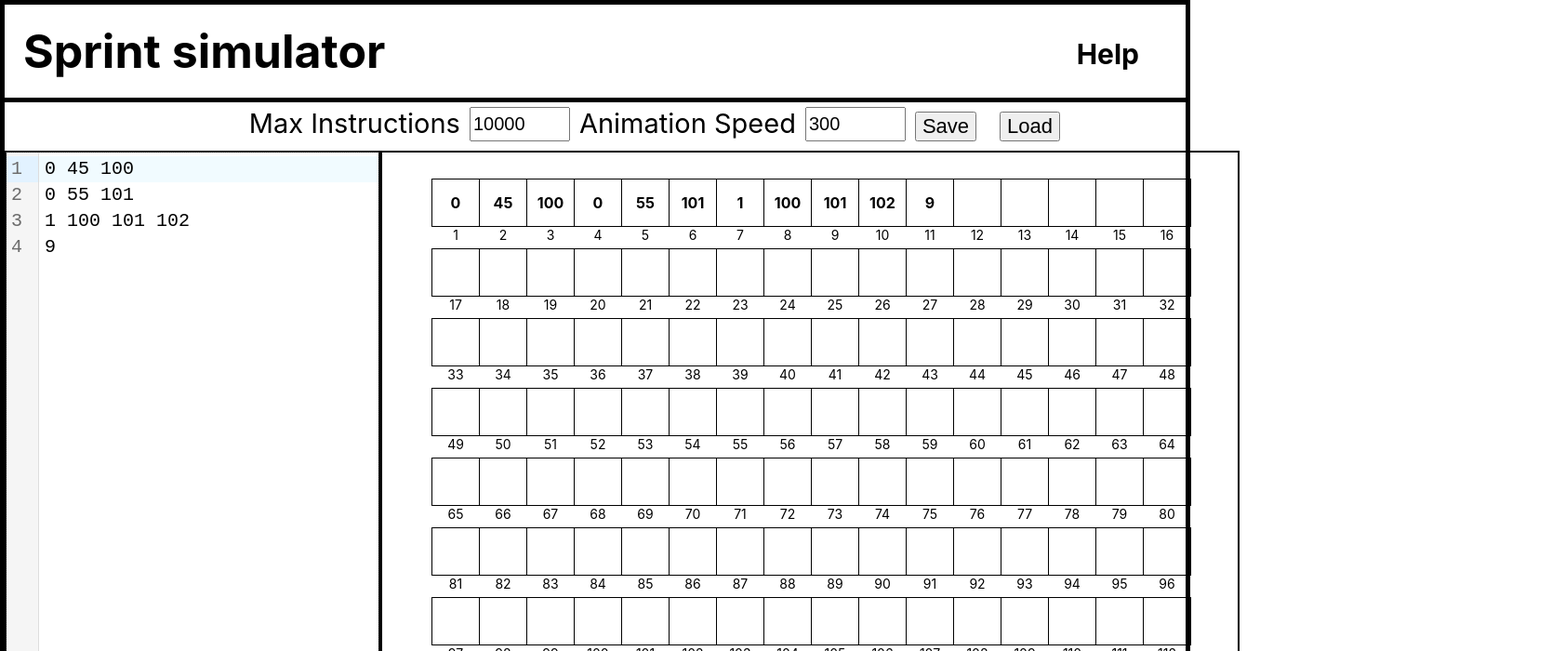
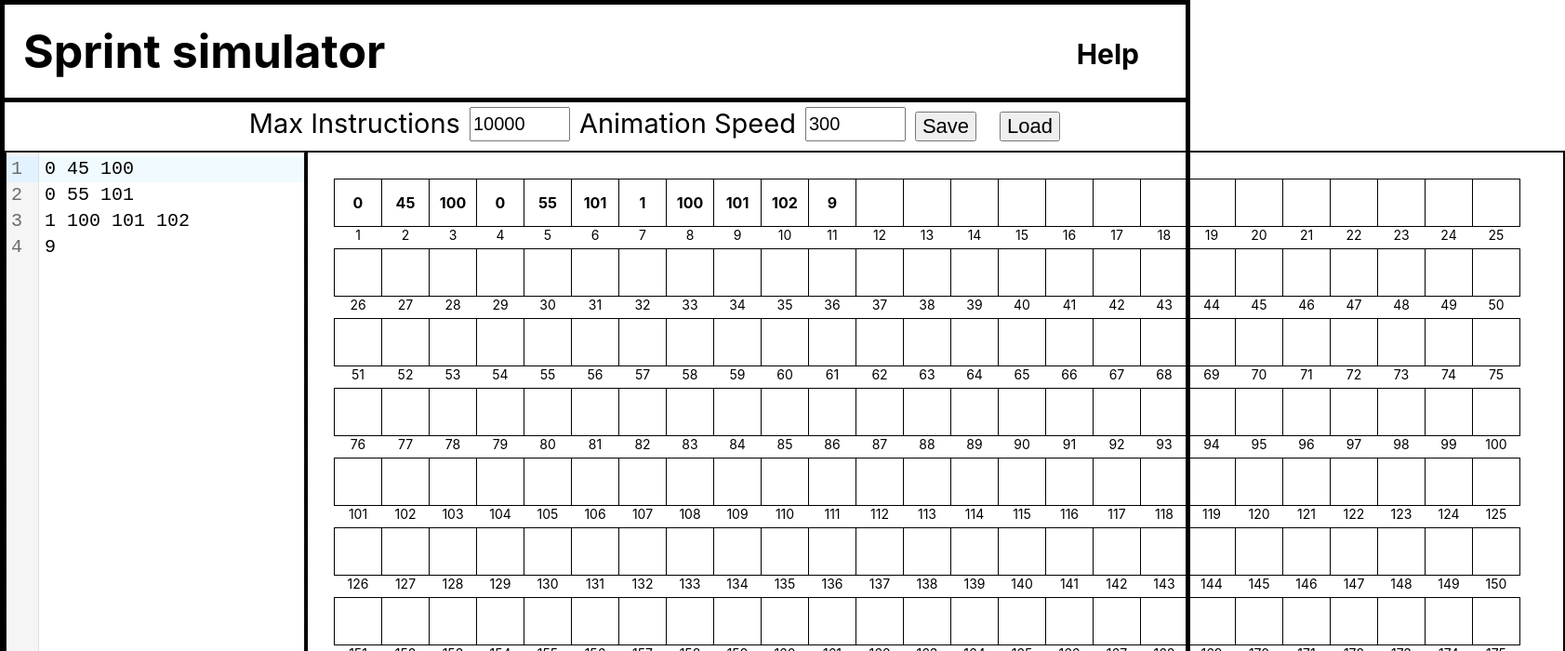
Before and after one commit to ashishkujoy/sprint-ui, a React (Create React App) app: page / in a window 1280 px wide. Shown: the top 700 px of the page at 93% size, 1683 px wide, since content can reach past the window. Built offline with nearby package versions, Linux system fonts and the light colour scheme.

Commit message:
Makes number of cell configurable

```diff
--- a/src/App.css
+++ b/src/App.css
@@ -22,8 +22,10 @@
 
 .register-container {
   padding: 25px;
-  width: 870px;
-  height: 87%;
+  width: 1300px;
+  height: 670px;
+  overflow: scroll;
+  /* height: 87%; */
 }
 
 .register {
@@ -64,7 +66,7 @@ td {
 }
 
 table {
-  margin: 0 auto;
+  margin: 0 0;
 }
 
 .header {
--- a/src/App.js
+++ b/src/App.js
@@ -47,7 +47,7 @@ function App() {
             <AnimationSpeedSelector
               title='Max Instructions'
               value={state.maxInstruction}
-              min={100}
+              min={0}
               onChange={(maxInstruction) => dispatch(Actions.setMaxInstructions(maxInstruction))}
             />
             <AnimationSpeedSelector
--- a/src/components/Editor.jsx
+++ b/src/components/Editor.jsx
@@ -23,7 +23,7 @@ const Editor = ({ onVerifyCode, onCodeChange, codeVerified, code }) => {
             value={code}
             placeholder={code}
             height="720px"
-            width='400px'
+            width='320px'
             onChange={onCodeChange}
             autoFocus={true}
             basicSetup={{
--- a/src/components/RegisterGroup.jsx
+++ b/src/components/RegisterGroup.jsx
@@ -49,7 +49,7 @@ const ResetOrRunButton = ({ runEnabled, resetEnabled, onRunClick, onResetClick }
 }
 
 const RegistersGrid = (props) => {
-    const groupedRegisters = toGroupOf(props.registers, 16);
+    const groupedRegisters = toGroupOf(props.registers, 25);
 
     return <div className='register-container light-border'>
         <table>
--- a/src/state.js
+++ b/src/state.js
@@ -15,18 +15,18 @@ const hideSaveCodeModal = (state) => ({ ...state, showSaveProgramModal: false })
 
 let userInput = -1;
 
-const emptyCells = () => new Array(144).fill(0).map((_, i) => ({ id: i + 1, value: undefined }));
+const emptyCells = (maxCellCount) => new Array(maxCellCount).fill(0).map((_, i) => ({ id: i + 1, value: undefined }));
 
-const newCellsWithCode = (code) => {
+const newCellsWithCode = (code, maxCellCount) => {
     const tokens = toInts(code)
-    const cells = emptyCells();
+    const cells = emptyCells(maxCellCount);
     tokens.forEach((value, index) => cells[index].value = value);
 
     return cells;
 }
 
 const registersWithCode = (state, { code }) => {
-    const cells = newCellsWithCode(code);
+    const cells = newCellsWithCode(code, state.maxCellCount);
 
     return { ...state, registers: cells, sprint: undefined, isHalted: false, code };
 }
@@ -61,8 +61,8 @@ const markPCAndArgs = (registers, sprint) => {
 const removeExtraSpaces = (code) => code.split("\n").filter(line => line.trim() !== '').join("\n");
 
 const executeCode = (state, action) => {
-    const sprint = Sprint.getInstance(state.maxInstruction, 144, removeExtraSpaces(action.code), { readNumber: () => userInput });
-    const initialReg = newCellsWithCode(state.code);
+    const sprint = Sprint.getInstance(state.maxInstruction, state.maxCellCount, removeExtraSpaces(action.code), { readNumber: () => userInput });
+    const initialReg = newCellsWithCode(state.code, state.maxCellCount);
     const registers = markPCAndArgs(
         [...initialReg],
         sprint
@@ -91,9 +91,9 @@ const saveProgram = (state, action) => {
     return { ...state, showSaveProgramModal: false, savedProgramNames: Object.keys(programs) };
 }
 
-const getCells = (sprint) => {
+const getCells = (sprint, maxCellCount) => {
     const { cells } = sprint;
-    const registers = emptyCells();
+    const registers = emptyCells(maxCellCount);
     cells.cells.forEach(({ value }, index) => registers[index].value = value);
     return markPCAndArgs(registers, sprint);
 }
@@ -110,7 +110,7 @@ const executeNextStep = (state) => {
             return { ...state, isHalted: true };
         }
 
-        const registers = getCells(sprint);
+        const registers = getCells(sprint, state.maxCellCount);
 
         return {
             ...state,
@@ -131,7 +131,7 @@ const executePreviousStep = (state) => {
     if (!sprint) {
         return { ...state, isHalted: false };
     }
-    const registers = getCells(sprint);
+    const registers = getCells(sprint, state.maxCellCount);
 
     return {
         ...state,
@@ -179,8 +179,14 @@ const movePCToOne = (state) => {
     return executeCode(state, { code: state.code });
 }
 
+const setCellCount = (state, action) => {
+    const newState = { ...state, maxCellCount: action.cellCount }
+    return registersWithCode(newState, {code: state.code})
+}
+
+const defaultCellCount = 225
 export const initialState = {
-    registers: registersWithCode({}, { code: placeholderCode }).registers,
+    registers: registersWithCode({maxCellCount: defaultCellCount}, { code: placeholderCode }).registers,
     executionResult: [],
     stepNumber: 0,
     codeVerified: false,
@@ -200,7 +206,8 @@ export const initialState = {
     userInput: undefined,
     inputRequiredFromUser: false,
     inputModalOpen: false,
-    maxInstruction: 10000
+    maxInstruction: 10000,
+    maxCellCount: defaultCellCount,
 }
 
 export const reducer = (state, action) => {
@@ -227,6 +234,7 @@ export const reducer = (state, action) => {
         case 'SetAnimationSpeed': return setAnimationSpeed(state, action)
         case 'SetMaxInstructions': return setMaxInstructions(state, action)
         case 'MovePCToOne': return movePCToOne(state, action)
+        case 'SetCellCount': return setCellCount(state, action)
         default: return state
     }
 }
@@ -254,5 +262,6 @@ export const Actions = {
     loadProgram: (programName) => ({ type: 'LoadProgram', programName }),
     setAnimationSpeed: (speed) => ({ type: 'SetAnimationSpeed', speed }),
     setMaxInstructions: (maxInstruction) => ({ type: 'SetMaxInstructions', maxInstruction }),
+    setCellCount: (cellCount) => ({type: 'SetCellCount', cellCount}),
 
 }
```
